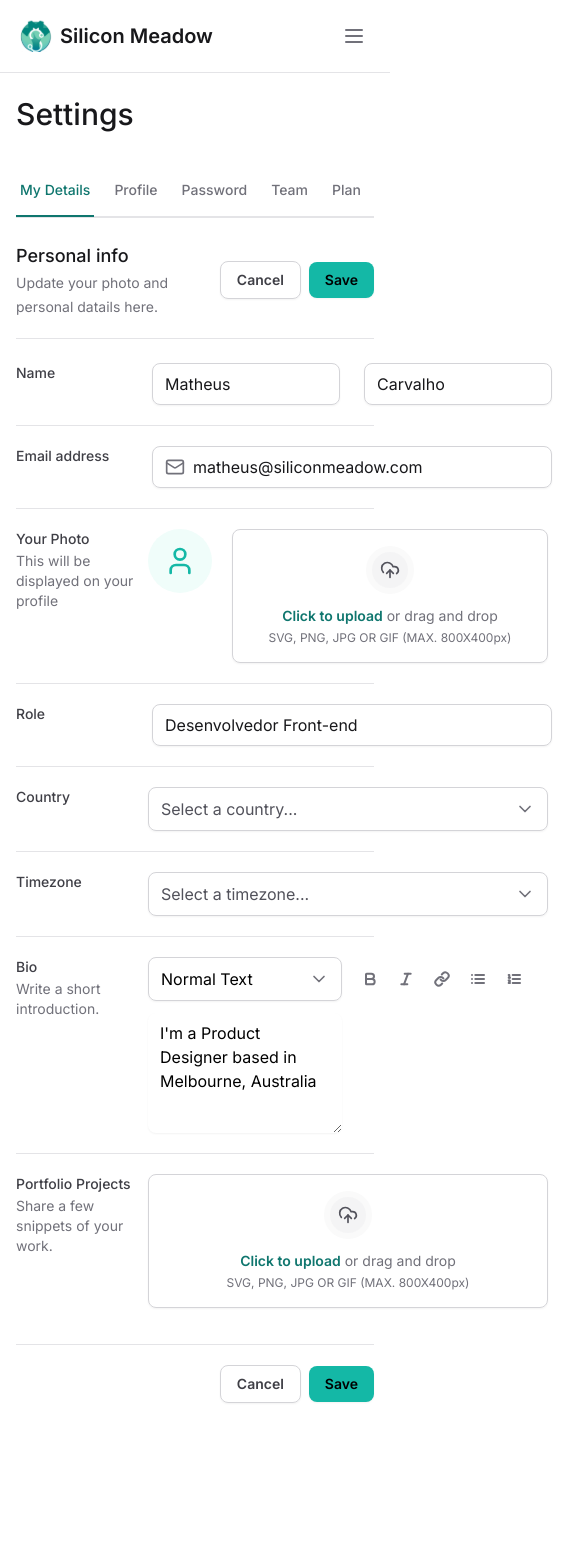
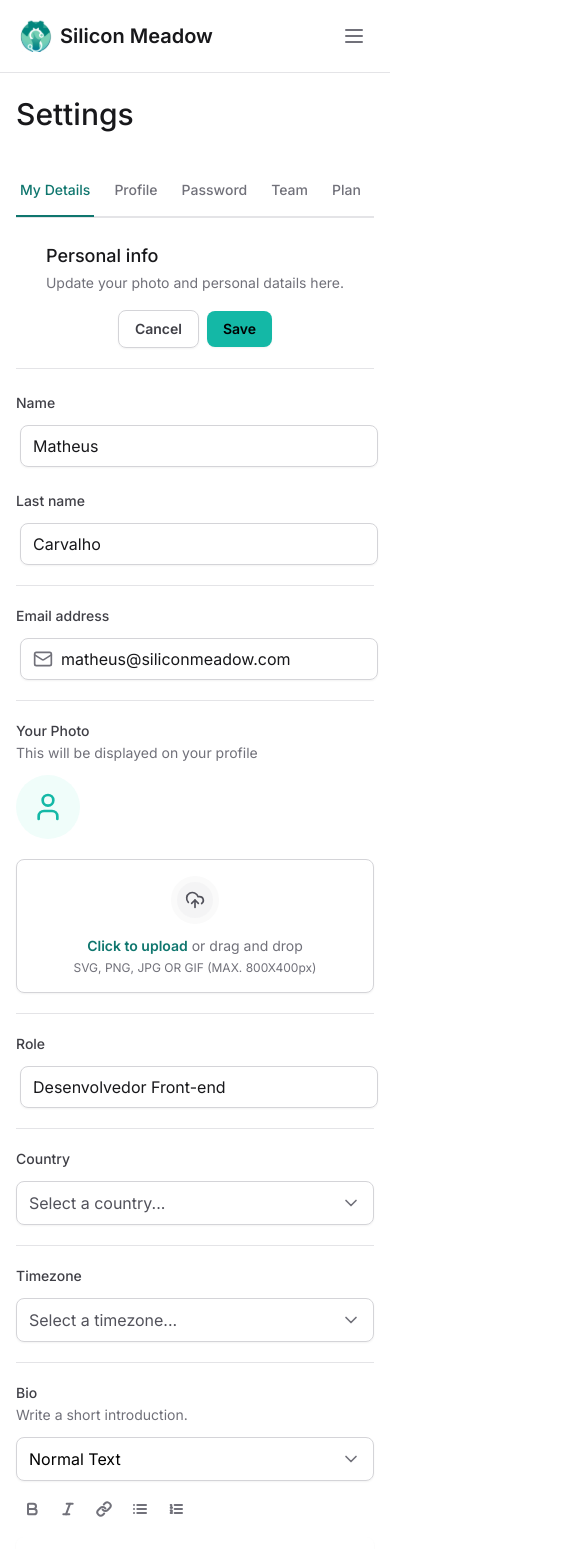
Before and after one commit to O-Carvalho/tailwind-next, a Next.js app: page / in a window 390 px wide. Shown: the top 1549 px of the page, 585 px wide, since content can reach past the window. Before the commit the page ends 1451 px from the top, so only its background shows below. Built offline with nearby package versions, Linux system fonts and the light colour scheme.

Commit message:
Responsividade do Formulario

```diff
--- a/src/app/page.tsx
+++ b/src/app/page.tsx
@@ -15,7 +15,7 @@
      <SettingsTabs />
 
      <div className="mt-6 flex flex-col">
-      <div className="flex items-center justify-between pb-5 border-b border-zinc-200">
+      <div className="flex flex-col lg:flex-row items-center gap-4 justify-between pb-5 border-b border-zinc-200 lg:items-center">
       <div className="space-y-1">
         <h2 className="text-lg font-medium text-zinc-900">Personal info</h2>
         <span className="text-sm text-zinc-500">Update your photo and personal datails here.</span>
@@ -27,20 +27,24 @@
       </div>
 
       <form id="settings" action="" className="mt-6 flex flex-col w-full gap-5 divide-y divide-zinc-200">
-        <div className="grid gap-3 grid-cols-form">
+        <div className="flex flex-col lg:grid gap-3 lg:grid-cols-form">
           <label htmlFor="firstName" className="text-sm font-medium text-zinc-700">Name</label>
 {/* Nome */}
-          <div className="grid gap-6 grid-cols-2">
+          <div className="flex flex-col lg:grid gap-6 lg:grid-cols-2">
             <Input.InputRoot>
               <Input.InputControl id="firstName" defaultValue="Matheus"/>
             </Input.InputRoot>
+
+            <div className="flex flex-col gap-3 lg:block">
+            <label htmlFor="lastName" className="text-sm font-medium text-zinc-700 lg:sr-only">Last name</label>
             <Input.InputRoot>
               <Input.InputControl defaultValue="Carvalho"/>
             </Input.InputRoot>
+            </div>
           </div>
         </div>
 {/* Email */}
-        <div className="grid gap-3 grid-cols-form pt-5">
+        <div className="flex flex-col lg:grid gap-3 lg:grid-cols-form pt-5">
           <label htmlFor="email" className="text-sm font-medium text-zinc-700">Email address</label>
             <Input.InputRoot>
             <Input.InputPrefix>
@@ -50,12 +54,12 @@
             </Input.InputRoot>
           </div>
 {/* Photo */}
-<div className="grid gap-3 grid-cols-form pt-5">
+<div className="flex flex-col lg:grid gap-3 lg:grid-cols-form pt-5">
           <label htmlFor="photo" className="text-sm font-medium text-zinc-700">Your Photo
           <span className="text-sm font-normal text-zinc-500 block mt-0.5">This will be displayed on your profile</span>
           </label>
 
-            <FileInput.Root className="flex items-start gap-5">
+            <FileInput.Root className="flex flex-col lg:flex-row lg:items-start gap-5">
               <FileInput.ImagePreview />
               <FileInput.Trigger />
               <FileInput.Control />
@@ -63,14 +67,14 @@
 
           </div>
 {/* Role */}
-          <div className="grid gap-3 grid-cols-form pt-5">
+          <div className="flex flex-col lg:grid gap-3 lg:grid-cols-form pt-5">
           <label htmlFor="role" className="text-sm font-medium text-zinc-700">Role</label>
             <Input.InputRoot>
               <Input.InputControl id="role" defaultValue="Desenvolvedor Front-end"/>
             </Input.InputRoot>
           </div>
 {/* Country */}
-<div className="grid gap-3 grid-cols-form pt-5">
+<div className="flex flex-col lg:grid gap-3 lg:grid-cols-form pt-5">
           <label htmlFor="country" className="text-sm font-medium text-zinc-700">Country</label>
           <Select placeholder="Select a country...">
             <SelectItem value="br" text="Brazil"/>
@@ -78,7 +82,7 @@
           </Select>
           </div>
 {/* Timezone */}
-<div className="grid gap-3 grid-cols-form pt-5">
+<div className="flex flex-col lg:grid gap-3 lg:grid-cols-form pt-5">
           <label htmlFor="timezone" className="text-sm font-medium text-zinc-700">Timezone</label>
           <Select placeholder="Select a timezone...">
             <SelectItem value="us" text="Pacific Standard Time (PST-08:00)"/>
@@ -86,11 +90,12 @@
           </Select>
           </div>
 {/* Bio */}
-          <div className="grid gap-3 grid-cols-form pt-5">
+          <div className="flex flex-col lg:grid gap-3 lg:grid-cols-form pt-5">
           <label htmlFor="bio" className="text-sm font-medium text-zinc-700">Bio
           <span className="text-sm font-normal text-zinc-500 block mt-0.5">Write a short introduction.</span>
           </label>
-            <div className="grid gap-3 grid-cols-2">
+            <div className="space-y-3">
+            <div className="flex flex-col lg:grid gap-3 lg:grid-cols-2">
               <Select placeholder="" defaultValue="normal">
                 <SelectItem value="normal" text="Normal Text"/>
                 <SelectItem value="md" text="Markdown"/>
@@ -118,9 +123,10 @@
               defaultValue={"I'm a Product Designer based in Melbourne, Australia"}
              />
             </div>
+            </div>
           </div>
 {/* Portfolio Projects */}
-<div className="grid gap-3 grid-cols-form pt-5">
+<div className="flex flex-col lg:grid gap-3 lg:grid-cols-form pt-5">
           <label htmlFor="projects" className="text-sm font-medium text-zinc-700">Portfolio Projects
           <span className="text-sm font-normal text-zinc-500 block mt-0.5">Share a few snippets of your work.</span>
           </label>
```
